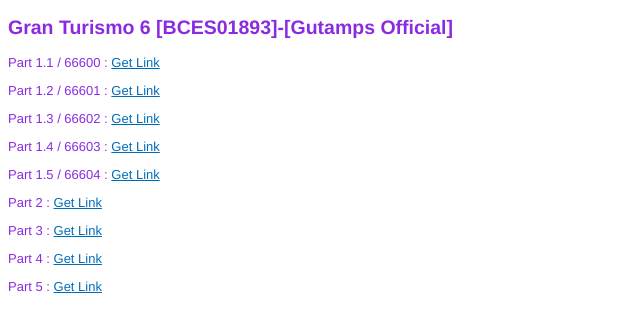
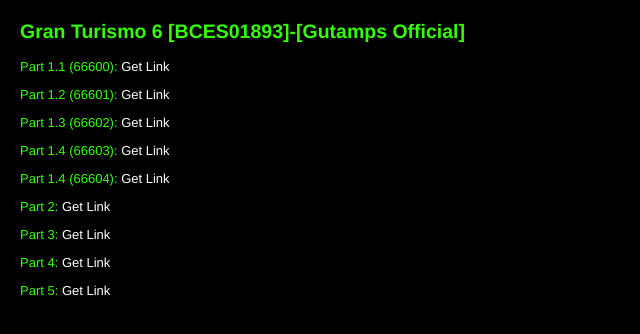
Before and after one commit to gutampsid/gt6gomf.github.io, a plain HTML site: page index.html in a window 1280 px wide. Shown: the whole page, without its empty margins (0-640 px from the left). Drawn offline with Linux system fonts and the light colour scheme.

Commit message:
Update index.html

```diff
--- a/index.html
+++ b/index.html
@@ -1,24 +1,48 @@
-<!DOCTYPE html PUBLIC "-//W3C//DTD XHTML 1.0 Transitional//EN" "http://www.w3.org/TR/xhtml1/DTD/xhtml1-transitional.dtd">
-<html xmlns="http://www.w3.org/1999/xhtml">
+<!DOCTYPE html>
+<html lang="en">
 <head>
+    <meta charset="UTF-8">
+    <meta http-equiv="X-UA-Compatible" content="IE=edge">
+    <meta name="viewport" content="width=device-width, initial-scale=1.0">
     <title>Gran Turismo 6 [BCES01893]-[Gutamps Official]</title>
-    <style type="text/css">
-        body, table { font-family: Helvetica, Arial, sans-serif; font-size: 13px; }
-        a { color: #006DBA; }
+    <style>
+        body {
+            font-family: 'Helvetica', 'Arial', sans-serif;
+            font-size: 13px;
+            color: #33ff00;
+            background-color: rgb(0, 0, 0);
+            margin: 20px;
+        }
+
+        h2 {
+            color: #33ff00;
+        }
+
+        a {
+            color: #ffffff;
+            text-decoration: none;
+            transition: color 0.3s ease;
+        }
+
+        a:hover {
+            color: #ff4500;
+        }
+
+        p {
+            margin-bottom: 10px;
+        }
     </style>
 </head>
 <body>
-<h2>Gran Turismo 6 [BCES01893]-[Gutamps Official]</h2>
-    <style> body { color: blueviolet };
-    </style>
-<p>Part 1.1 / 66600 : <a href="https://www.mediafire.com/file/9cgvd31boj8ns8p/Gran_Turismo_6_%255BBCES01893%255D-%255BGO%255D_Part1.pkg.66600/file" target="_blank" rel="noopener">Get Link</a></p>
-<p>Part 1.2 / 66601 : <a href="https://www.mediafire.com/file/cccdnux6ccophc7/Gran_Turismo_6_%255BBCES01893%255D-%255BGO%255D_Part1.pkg.66601/file" target="_blank" rel="noopener">Get Link</a></p>
-<p>Part 1.3 / 66602 : <a href="https://www.mediafire.com/file/m64atyddd5bh8pf/Gran_Turismo_6_%255BBCES01893%255D-%255BGO%255D_Part1.pkg.66602/file" target="_blank" rel="noopener">Get Link</a></p>
-<p>Part 1.4 / 66603 : <a href="https://www.mediafire.com/file/ttjjirxwyqlynie/Gran_Turismo_6_%255BBCES01893%255D-%255BGO%255D_Part1.pkg.66603/file" target="_blank" rel="noopener">Get Link</a></p>
-<p>Part 1.5 / 66604 : <a href="https://www.mediafire.com/file/55cpuer11mf33yf/Gran_Turismo_6_%255BBCES01893%255D-%255BGO%255D_Part1.pkg.66604/file" target="_blank" rel="noopener">Get Link</a></p>
-<p>Part 2 : <a href="https://www.mediafire.com/file/vz6sgymems1th7y/Gran_Turismo_6_%255BBCES01893%255D-%255BGO%255D_Part2.pkg/file" target="_blank" rel="noopener">Get Link</a></p>
-<p>Part 3 : <a href="https://www.mediafire.com/file/34vgr7vzjvtym98/Gran_Turismo_6_%255BBCES01893%255D-%255BGO%255D_Part3.pkg/file" target="_blank" rel="noopener">Get Link</a></p>
-<p>Part 4 : <a href="https://www.mediafire.com/file/nta9ap7o992ypbs/Gran_Turismo_6_%255BBCES01893%255D-%255BGO%255D_Part4.pkg/file" target="_blank" rel="noopener">Get Link</a></p>
-<p>Part 5 : <a href="https://www.mediafire.com/file/dyo47rsoz3b74vh/Gran_Turismo_6_%255BBCES01893%255D-%255BGO%255D_Part5.pkg/file" target="_blank" rel="noopener">Get Link</a></p>
+    <h2>Gran Turismo 6 [BCES01893]-[Gutamps Official]</h2>
+    <p>Part 1.1 (66600): <a href="https://www.mediafire.com/file/9cgvd31boj8ns8p/Gran_Turismo_6_%255BBCES01893%255D-%255BGO%255D_Part1.pkg.66600/file" target="_blank" rel="noopener">Get Link</a></p>
+    <p>Part 1.2 (66601): <a href="https://www.mediafire.com/file/cccdnux6ccophc7/Gran_Turismo_6_%255BBCES01893%255D-%255BGO%255D_Part1.pkg.66601/file" target="_blank" rel="noopener">Get Link</a></p>
+    <p>Part 1.3 (66602): <a href="https://www.mediafire.com/file/m64atyddd5bh8pf/Gran_Turismo_6_%255BBCES01893%255D-%255BGO%255D_Part1.pkg.66602/file" target="_blank" rel="noopener">Get Link</a></p>
+    <p>Part 1.4 (66603): <a href="https://www.mediafire.com/file/ttjjirxwyqlynie/Gran_Turismo_6_%255BBCES01893%255D-%255BGO%255D_Part1.pkg.66603/file" target="_blank" rel="noopener">Get Link</a></p>
+    <p>Part 1.4 (66604): <a href="https://www.mediafire.com/file/55cpuer11mf33yf/Gran_Turismo_6_%255BBCES01893%255D-%255BGO%255D_Part1.pkg.66604/file" target="_blank" rel="noopener">Get Link</a></p>
+    <p>Part 2: <a href="https://www.mediafire.com/file/vz6sgymems1th7y/Gran_Turismo_6_%255BBCES01893%255D-%255BGO%255D_Part2.pkg/file" target="_blank" rel="noopener">Get Link</a></p>
+    <p>Part 3: <a href="https://www.mediafire.com/file/34vgr7vzjvtym98/Gran_Turismo_6_%255BBCES01893%255D-%255BGO%255D_Part3.pkg/file" target="_blank" rel="noopener">Get Link</a></p>
+    <p>Part 4: <a href="https://www.mediafire.com/file/nta9ap7o992ypbs/Gran_Turismo_6_%255BBCES01893%255D-%255BGO%255D_Part4.pkg/file" target="_blank" rel="noopener">Get Link</a></p>
+    <p>Part 5: <a href="https://www.mediafire.com/file/dyo47rsoz3b74vh/Gran_Turismo_6_%255BBCES01893%255D-%255BGO%255D_Part5.pkg/file" target="_blank" rel="noopener">Get Link</a></p>
 </body>
 </html>
```
